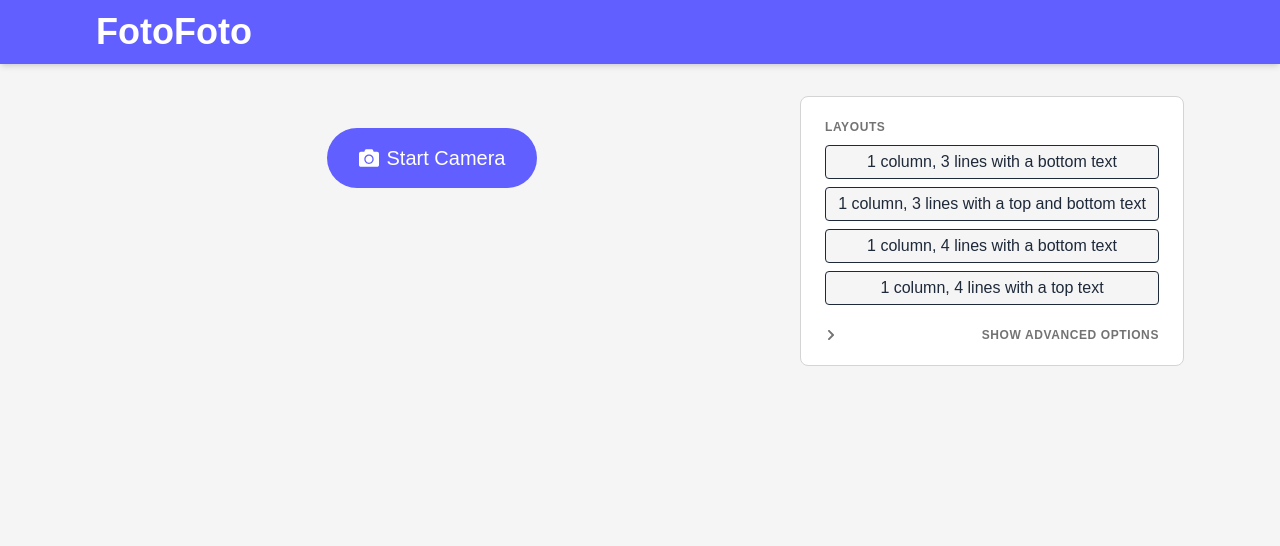
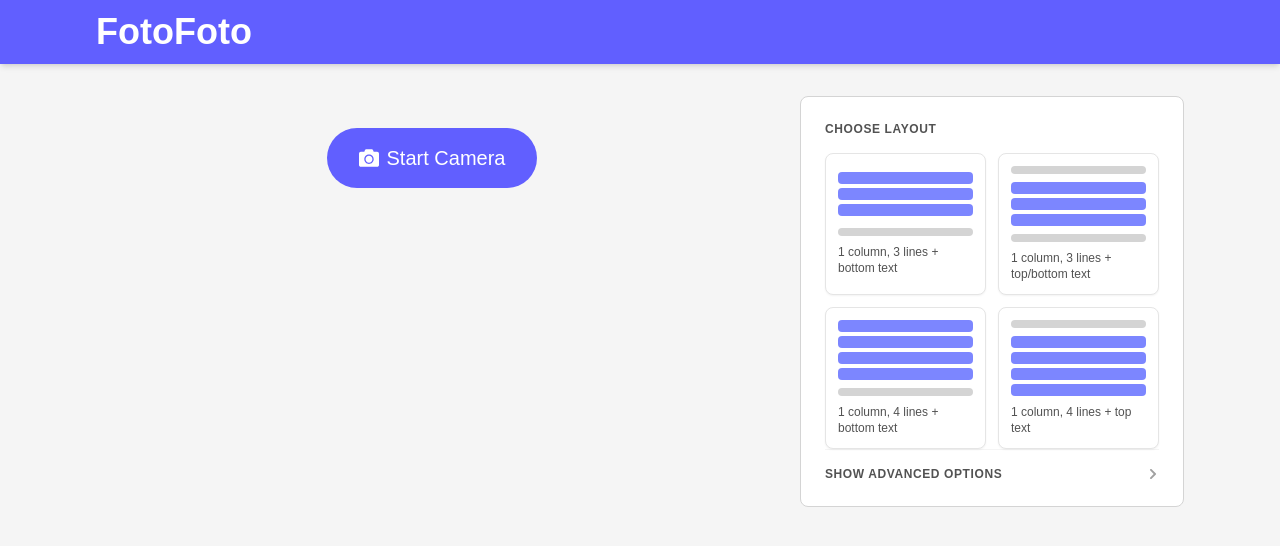
Before and after one commit to bulofed/photo-booth, a Next.js app: page / in a window 1280 px wide. Shown: the top 546 px of the page. Built offline with nearby package versions, Linux system fonts and the light colour scheme.

Commit message:
Better UI

```diff
--- a/src/app/components/CountDown.js
+++ /dev/null
@@ -1,42 +0,0 @@
-'use client';
-import { useEffect, useState } from 'react';
-
-export default function Countdown({
-  duration = 3,
-  onComplete,
-  visible
-}) {
-  const [count, setCount] = useState(duration);
-
-  useEffect(() => {
-    if (!visible) return;
-
-    setCount(duration);
-    const startTime = Date.now();
-    const endTime = startTime + duration * 1000;
-
-    const frame = () => {
-      const remaining = Math.max(0, Math.ceil((endTime - Date.now()) / 1000));
-      setCount(remaining);
-
-      if (remaining > 0) {
-        requestAnimationFrame(frame);
-      } else {
-        onComplete();
-      }
-    };
-
-    const animationId = requestAnimationFrame(frame);
-    return () => cancelAnimationFrame(animationId);
-  }, [duration, visible, onComplete]);
-
-  if (!visible) return null;
-
-  return (
-    <div className="absolute inset-0 bg-black/50 flex justify-center items-center">
-      <div className="text-white text-9xl font-bold animate-pulse">
-        {count}
-      </div>
-    </div>
-  );
-}
--- a/src/app/components/StripLayoutSelector.js
+++ b/src/app/components/StripLayoutSelector.js
@@ -1,5 +1,19 @@
 import React, { useState } from 'react';
 import { FaChevronRight } from 'react-icons/fa';
+
+// Helper function to compare arrays
+const arraysEqual = (a, b) => {
+  if (a === b) return true;
+  if (a == null || b == null) return false;
+  if (a.length !== b.length) return false;
+
+  for (let i = 0; i < a.length; ++i) {
+    if (Array.isArray(a[i])) {
+      if (!arraysEqual(a[i], b[i])) return false;
+    } else if (a[i] !== b[i]) return false;
+  }
+  return true;
+};
 
 export default function StripLayoutSelector({
   layout,
@@ -12,102 +26,178 @@ export default function StripLayoutSelector({
   setBottomMargin,
 }) {
   const [showAdvanced, setShowAdvanced] = useState(false);
+
+  // Layout configurations for comparison
+  const layoutOptions = {
+    option1: [[0], [1], [2], ['text']],
+    option2: [['text'], [0], [1], [2], ['text']],
+    option3: [[0], [1], [2], [3], ['text']],
+    option4: [['text'], [0], [1], [2], [3]]
+  };
+
+  const isLayoutActive = (layoutToCompare) => {
+    return arraysEqual(layout, layoutToCompare);
+  };
+
   return (
+    <div>
       <div className="flex flex-col gap-4">
-      <div className="flex flex-col gap-2">
-        <label className="text-xs text-neutral-500 uppercase font-black tracking-wider leading-none mb-1">
-          Layouts
+        <label className="text-xs text-neutral-600 uppercase font-bold tracking-wider">
+          Choose Layout
         </label>
+
+        <div className="grid grid-cols-2 gap-3">
+          {/* Layout Option 1 */}
           <button
-          className="border rounded px-3 py-1 bg-neutral-100 hover:bg-neutral-200"
+            className={`border rounded-lg p-3 bg-white transition-all text-sm text-left h-full ${
+              isLayoutActive(layoutOptions.option1)
+                ? 'border-indigo-500 shadow-[0_0_0_1px_rgba(59,130,246,1)]'
+                : 'border-neutral-200 hover:bg-neutral-50 shadow-xs'
+            }`}
             onClick={() => {
-            setLayout([[0], [1], [2], ['text']]);
+              setLayout(layoutOptions.option1);
               setTopMargin(0);
               setBottomMargin(80);
             }}
           >
-          1 column, 3 lines with a bottom text
+            <div className="flex flex-col items-center">
+              <div className="grid grid-cols-1 gap-1 mb-2 w-full">
+                <div className="h-3 bg-indigo-400 rounded-sm"></div>
+                <div className="h-3 bg-indigo-400 rounded-sm"></div>
+                <div className="h-3 bg-indigo-400 rounded-sm"></div>
+                <div className="h-2 bg-neutral-300 rounded-sm mt-2"></div>
+              </div>
+              <span className="text-xs text-neutral-600">1 column, 3 lines + bottom text</span>
+            </div>
           </button>
+
+          {/* Layout Option 2 */}
           <button
-          className="border rounded px-3 py-1 bg-neutral-100 hover:bg-neutral-200"
+            className={`border rounded-lg p-3 bg-white transition-all text-sm text-left h-full ${
+              isLayoutActive(layoutOptions.option2)
+                ? 'border-indigo-500 shadow-[0_0_0_1px_rgba(59,130,246,1)]'
+                : 'border-neutral-200 hover:bg-neutral-50 shadow-xs'
+            }`}
             onClick={() => {
-            setLayout([['text'], [0], [1], [2], ['text']]);
+              setLayout(layoutOptions.option2);
               setTopMargin(10);
               setBottomMargin(40);
             }}
           >
-          1 column, 3 lines with a top and bottom text
+            <div className="flex flex-col items-center">
+              <div className="grid grid-cols-1 gap-1 mb-2 w-full">
+                <div className="h-2 bg-neutral-300 rounded-sm"></div>
+                <div className="h-3 bg-indigo-400 rounded-sm mt-1"></div>
+                <div className="h-3 bg-indigo-400 rounded-sm"></div>
+                <div className="h-3 bg-indigo-400 rounded-sm"></div>
+                <div className="h-2 bg-neutral-300 rounded-sm mt-1"></div>
+              </div>
+              <span className="text-xs text-neutral-600">1 column, 3 lines + top/bottom text</span>
+            </div>
           </button>
+
+          {/* Layout Option 3 */}
           <button
-          className="border rounded px-3 py-1 bg-neutral-100 hover:bg-neutral-200"
+            className={`border rounded-lg p-3 bg-white transition-all text-sm text-left h-full ${
+              isLayoutActive(layoutOptions.option3)
+                ? 'border-indigo-500 shadow-[0_0_0_1px_rgba(59,130,246,1)]'
+                : 'border-neutral-200 hover:bg-neutral-50 shadow-xs'
+            }`}
             onClick={() => {
-            setLayout([[0], [1], [2], [3], ['text']])
+              setLayout(layoutOptions.option3);
               setTopMargin(0);
               setBottomMargin(30);
             }}
           >
-          1 column, 4 lines with a bottom text
+            <div className="flex flex-col items-center">
+              <div className="grid grid-cols-1 gap-1 mb-2 w-full">
+                <div className="h-3 bg-indigo-400 rounded-sm"></div>
+                <div className="h-3 bg-indigo-400 rounded-sm"></div>
+                <div className="h-3 bg-indigo-400 rounded-sm"></div>
+                <div className="h-3 bg-indigo-400 rounded-sm"></div>
+                <div className="h-2 bg-neutral-300 rounded-sm mt-1"></div>
+              </div>
+              <span className="text-xs text-neutral-600">1 column, 4 lines + bottom text</span>
+            </div>
           </button>
+
+          {/* Layout Option 4 */}
           <button
-          className="border rounded px-3 py-1 bg-neutral-100 hover:bg-neutral-200"
+            className={`border rounded-lg p-3 bg-white transition-all text-sm text-left h-full ${
+              isLayoutActive(layoutOptions.option4)
+                ? 'border-indigo-500 shadow-[0_0_0_1px_rgba(59,130,246,1)]'
+                : 'border-neutral-200 hover:bg-neutral-50 shadow-xs'
+            }`}
             onClick={() => {
-            setLayout([['text'], [0], [1], [2], [3]])
+              setLayout(layoutOptions.option4);
               setTopMargin(30);
               setBottomMargin(0);
             }}
           >
-          1 column, 4 lines with a top text
+            <div className="flex flex-col items-center">
+              <div className="grid grid-cols-1 gap-1 mb-2 w-full">
+                <div className="h-2 bg-neutral-300 rounded-sm"></div>
+                <div className="h-3 bg-indigo-400 rounded-sm mt-1"></div>
+                <div className="h-3 bg-indigo-400 rounded-sm"></div>
+                <div className="h-3 bg-indigo-400 rounded-sm"></div>
+                <div className="h-3 bg-indigo-400 rounded-sm"></div>
+              </div>
+              <span className="text-xs text-neutral-600">1 column, 4 lines + top text</span>
+            </div>
           </button>
         </div>
+      </div>
 
+      <div className="border-t border-neutral-100 pt-4">
         <button
-        className="mt-2 flex justify-between items-center gap-2 text-xs text-neutral-500 uppercase font-black tracking-wider leading-none"
+          className="w-full flex justify-between items-center gap-2 text-xs text-neutral-600 uppercase font-bold tracking-wider hover:text-neutral-800 transition-colors"
           type="button"
           onClick={() => setShowAdvanced(v => !v)}
         >
+          <span>{showAdvanced ? 'Hide advanced options' : 'Show advanced options'}</span>
           <FaChevronRight
-          className={`transition-transform duration-200 ${showAdvanced ? 'rotate-90' : 'rotate-0'}`}
+            className={`transition-transform duration-200 text-neutral-400 ${showAdvanced ? 'rotate-90' : 'rotate-0'}`}
           />
-        {showAdvanced ? 'Hide advanced options' : 'Show advanced options'}
         </button>
 
         {showAdvanced && (
           <div className="flex gap-4 mt-4">
             <div className="flex-1 flex flex-col gap-y-2">
-            <label className="text-xs text-neutral-500 uppercase font-black tracking-wider leading-none">Padding</label>
+              <label className="text-xs text-neutral-600 uppercase font-bold tracking-wider">Padding</label>
               <input
                 type="number"
                 min={0}
                 max={100}
                 value={padding}
                 onChange={e => setPadding(Number(e.target.value))}
-              className="h-8 text-center border border-neutral-300 rounded px-3 py-2 w-fit text-base outline-none focus-visible:ring focus-visible:ring-black focus-visible:border-black transition-all"
+                className="h-9 text-center border border-neutral-200 rounded-md px-3 py-2 w-full text-sm outline-none focus:ring-2 focus:ring-blue-500 focus:border-blue-500 transition-all"
               />
             </div>
             <div className="flex-1 flex flex-col gap-y-2">
-            <label className="text-xs text-neutral-500 uppercase font-black tracking-wider leading-none">Top Margin</label>
+              <label className="text-xs text-neutral-600 uppercase font-bold tracking-wider">Top Margin</label>
               <input
                 type="number"
                 min={0}
                 max={300}
                 value={topMargin}
                 onChange={e => setTopMargin(Number(e.target.value))}
-              className="h-8 text-center border border-neutral-300 rounded px-3 py-2 w-fit text-base outline-none focus-visible:ring focus-visible:ring-black focus-visible:border-black transition-all"
+                className="h-9 text-center border border-neutral-200 rounded-md px-3 py-2 w-full text-sm outline-none focus:ring-2 focus:ring-blue-500 focus:border-blue-500 transition-all"
               />
             </div>
             <div className="flex-1 flex flex-col gap-y-2">
-            <label className="text-xs text-neutral-500 uppercase font-black tracking-wider leading-none">Bottom Margin</label>
+              <label className="text-xs text-neutral-600 uppercase font-bold tracking-wider">Bottom Margin</label>
               <input
                 type="number"
                 min={0}
                 max={300}
                 value={bottomMargin}
                 onChange={e => setBottomMargin(Number(e.target.value))}
-              className="h-8 text-center border border-neutral-300 rounded px-3 py-2 w-fit text-base outline-none focus-visible:ring focus-visible:ring-black focus-visible:border-black transition-all"
+                className="h-9 text-center border border-neutral-200 rounded-md px-3 py-2 w-full text-sm outline-none focus:ring-2 focus:ring-blue-500 focus:border-blue-500 transition-all"
               />
             </div>
           </div>
         )}
       </div>
+    </div>
   );
 }
--- a/src/app/customize/page.js
+++ b/src/app/customize/page.js
@@ -1,13 +1,13 @@
 "use client"
 import { useRouter } from 'next/navigation';
 import { useEffect, useState } from 'react';
-
+import { FaCamera, FaDownload, FaArrowLeft } from 'react-icons/fa';
 import Header from '../components/Header';
 
 export default function CustomizePage() {
   const router = useRouter();
-
   const [stripUrl, setStripUrl] = useState(null);
+  const [isDownloading, setIsDownloading] = useState(false);
 
   useEffect(() => {
     const url = localStorage.getItem('photoStrip');
@@ -21,32 +21,72 @@ export default function CustomizePage() {
   if (!stripUrl) return null;
 
   const downloadStrip = () => {
+    setIsDownloading(true);
     const link = document.createElement('a');
     link.href = stripUrl;
     link.download = `photo-strip-${new Date().toISOString()}.jpg`;
     document.body.appendChild(link);
     link.click();
     document.body.removeChild(link);
+    setTimeout(() => setIsDownloading(false), 1000);
   };
 
   return (
-    <div className="flex flex-col min-h-screen bg-neutral-100 text-gray-800">
+    <div className="flex flex-col h-screen bg-gradient-to-b from-neutral-50 to-neutral-100 text-gray-800 overflow-hidden">
       <Header />
-      <main className="flex-1 p-8 max-w-6xl mx-auto w-full flex flex-col items-center">
-        <img src={stripUrl} alt="Photo Strip" className="mb-8 rounded shadow-lg max-w-full" />
+
+      <div className="flex-1 flex flex-col lg:flex-row p-6 gap-6 max-w-7xl mx-auto w-full h-[calc(100vh-80px)]">
+        {/* Photo strip container - no scrolling */}
+        <div className="flex-1 flex items-center justify-center">
+          <div className="bg-white p-4 rounded-xl shadow-lg border border-neutral-200 h-full max-h-[80vh] aspect-[3/4] flex items-center justify-center">
+            <img
+              src={stripUrl}
+              alt="Your Photo Strip"
+              className="object-contain w-full h-full"
+            />
+          </div>
+        </div>
+
+        {/* Action buttons - fixed height container */}
+        <div className="w-full lg:w-80 flex flex-col justify-center gap-6 py-4">
+          <h2 className="text-2xl font-bold text-neutral-800 text-center lg:text-left">
+            Your Photo Strip
+          </h2>
+
+          <div className="space-y-4">
             <button
               onClick={downloadStrip}
-          className="px-6 py-3 bg-indigo-500 text-white rounded-full text-lg font-medium hover:bg-indigo-600 transition-all"
+              disabled={isDownloading}
+              className={`w-full px-6 py-4 flex items-center gap-3 justify-center bg-gradient-to-r from-indigo-600 to-indigo-500 text-white rounded-xl text-lg font-semibold hover:from-indigo-700 hover:to-indigo-600 transition-all shadow-md hover:shadow-lg ${
+                isDownloading ? 'opacity-75' : ''
+              }`}
             >
-          Download Strip
+              <FaDownload className="text-xl" />
+              {isDownloading ? 'Downloading...' : 'Download Strip'}
+              {isDownloading && (
+                <span className="ml-2 inline-block h-5 w-5 border-2 border-white border-t-transparent rounded-full animate-spin"></span>
+              )}
             </button>
+
             <button
               onClick={() => router.push('/')}
-          className="mt-4 px-6 py-3 bg-white text-indigo-500 border-2 border-indigo-500 rounded-full text-lg font-medium hover:bg-indigo-500 hover:text-white transition-all"
+              className="w-full px-6 py-4 flex items-center gap-3 justify-center bg-white text-indigo-600 border-2 border-indigo-500 rounded-xl text-lg font-semibold hover:bg-indigo-50 transition-all shadow-md hover:shadow-lg"
             >
-          Retake a pic !
+              <FaCamera className="text-xl" />
+              Create New Strip
             </button>
-      </main>
+          </div>
+
+          <div className="p-4 bg-indigo-50 rounded-lg border border-indigo-100">
+            <h3 className="font-medium text-indigo-800 mb-2">Tips</h3>
+            <ul className="text-sm text-indigo-700 space-y-1">
+              <li>• Save to your photos for printing</li>
+              <li>• Share on social media</li>
+              <li>• Try different layouts</li>
+            </ul>
+          </div>
+        </div>
+      </div>
     </div>
   );
 }
```
Lines whose indentation alone changed are shown as unchanged.
